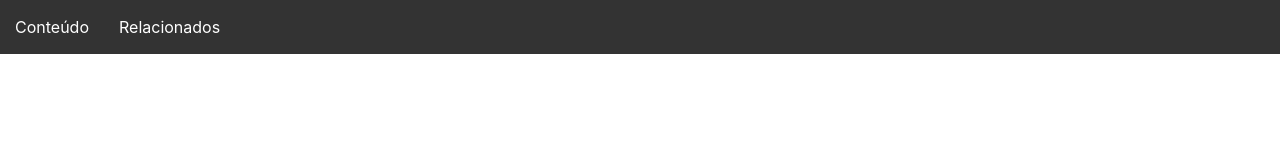
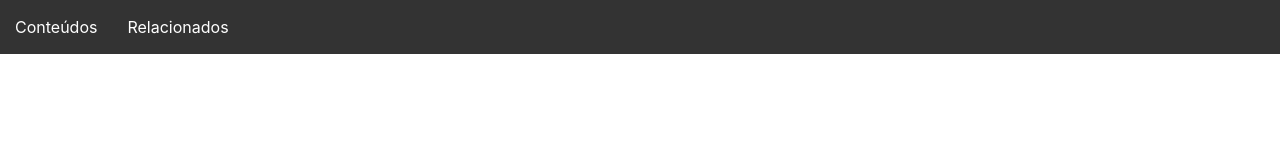
Before and after one commit to ingridTPires/projeto-vue, a Vue app: page /conteudos in a window 1280 px wide. Shown: the top 160 px of the page. Built offline with nearby package versions, Linux system fonts and the light colour scheme.

Commit message:
link para lista de conteúdos

```diff
--- a/src/components/Navegacao.vue
+++ b/src/components/Navegacao.vue
@@ -1,7 +1,7 @@
 <template>
     <div class="barraNav">
         <nav>
-      <router-link to="/conteudo">Conteúdo</router-link>
+            <router-link to="/conteudos">Conteúdos</router-link>
             <router-link to="/conteudo-relacionado">Relacionados</router-link>
         </nav>
     </div>
--- a/src/router.js
+++ b/src/router.js
@@ -1,6 +1,6 @@
 import Vue from "vue";
 import Router from "vue-router";
-import Conteudo from "./components/Conteudo.vue";
+import Conteudos from "./components/Conteudos.vue";
 import ConteudoRelacionado from "./components/ConteudoRelacionado.vue";
 
 Vue.use(Router);
@@ -8,9 +8,9 @@ Vue.use(Router);
 export default new Router({
   routes: [
     {
-      path: "/conteudo",
-      nome: "Conteúdo",
-      component: Conteudo,
+      path: "/conteudos",
+      nome: "Conteúdos",
+      component: Conteudos,
     },
     {
       path: "/conteudo-relacionado",
```
Lines whose indentation alone changed are shown as unchanged.
